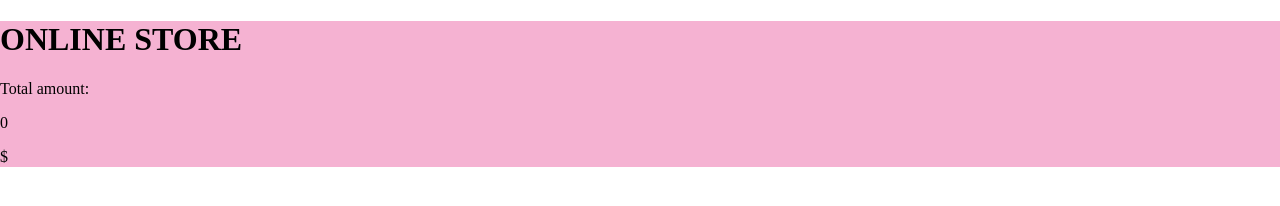
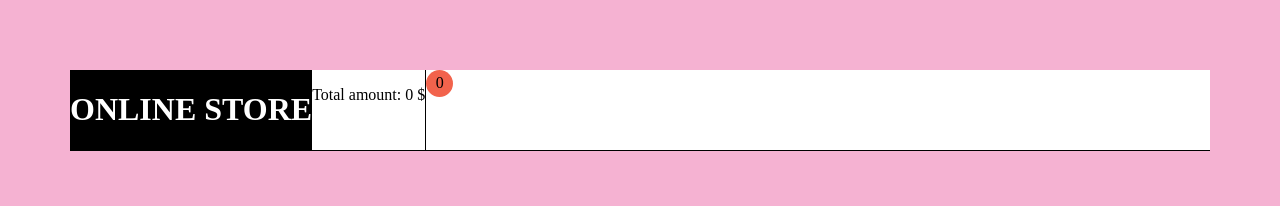
Before and after one commit to YuliaSavchik/online-store-team, a website built with webpack: page src/index.html in a window 1280 px wide. Built offline with nearby package versions, Linux system fonts and the light colour scheme.

Commit message:
feat: add header styles to main.scss

```diff
--- a/src/index.html
+++ b/src/index.html
@@ -22,7 +22,9 @@
         </div>
         <div class="header__wrapper__cart">
           <div class="header__wrapper__cart_image"></div>
-          <div class="header__wrapper__cart_circle-with-number"></div>
+          <div class="header__wrapper__cart_circle-with-number">
+            <p>0</p>
+          </div>
         </div>
       </div>
     </header>
--- a/src/main.scss
+++ b/src/main.scss
@@ -6,6 +6,43 @@ $color_yellow: #e4d536;
 $color_blue: #b1c8f5;
 $color_purple: #8a70d4;
 
-.wrapper{
+$border_style: 1px solid black;
+
+body {
   background-color: $color_pink;
+  height: 100vh;
 }
+
+.wrapper {
+  margin: 70px;
+}
+
+.header__wrapper {
+  display: flex;
+  background-color: white;
+  border-bottom: $border_style;
+
+  .header__wrapper__title {
+    background-color: black;
+    color: white;
+  }
+
+  .header__wrapper__total-amount {
+    border-right: $border_style;
+    p {
+      display: inline-block;
+    }
+  }
+
+  .header__wrapper__cart{
+    .header__wrapper__cart_circle-with-number{
+      background-color: $color_red;
+      border-radius: 50%;
+      width: 27px;
+      height: 27px;
+      display: flex;
+      justify-content: center;
+      align-items: center;
+    }
+  }
+}
```
